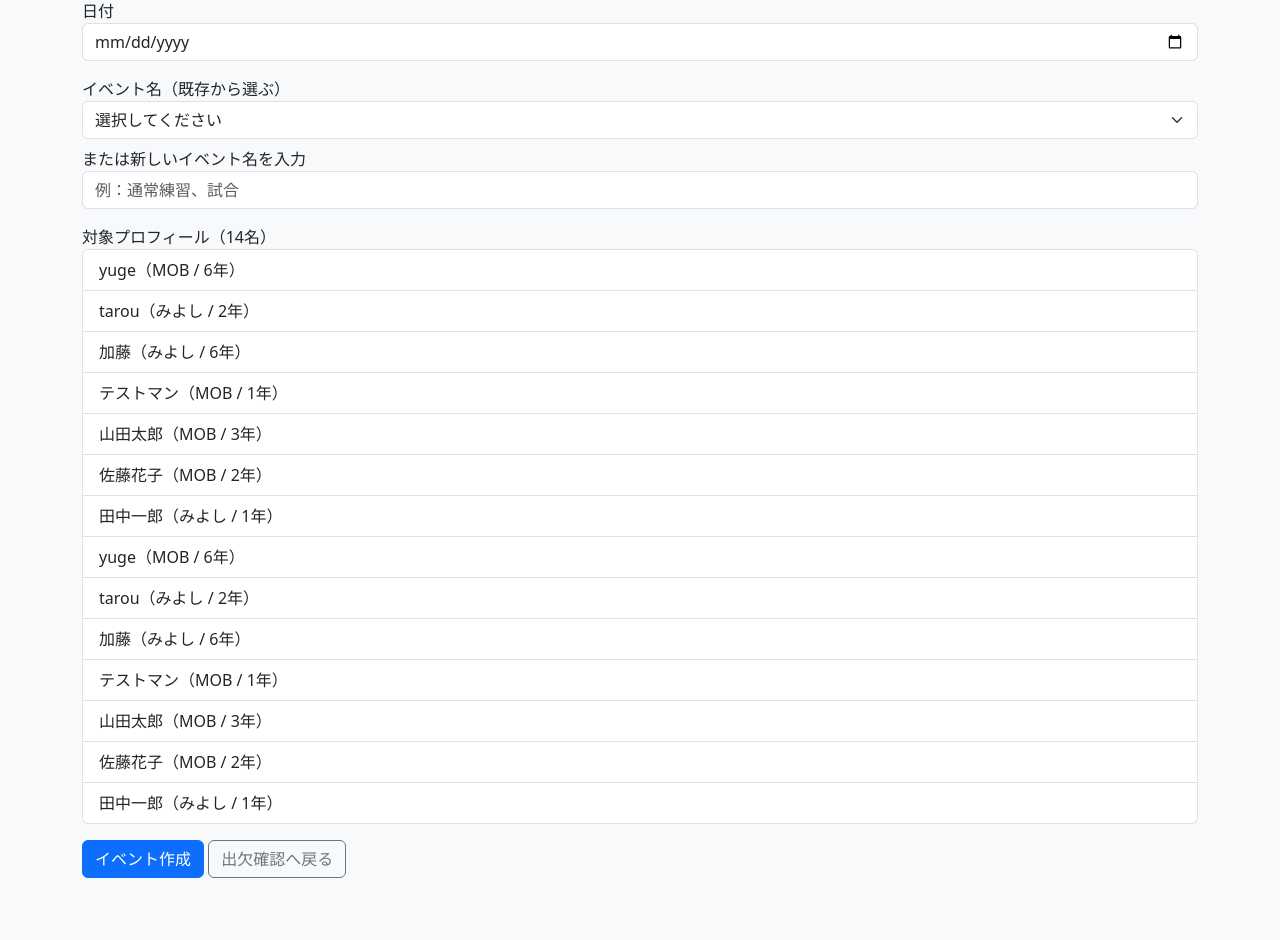
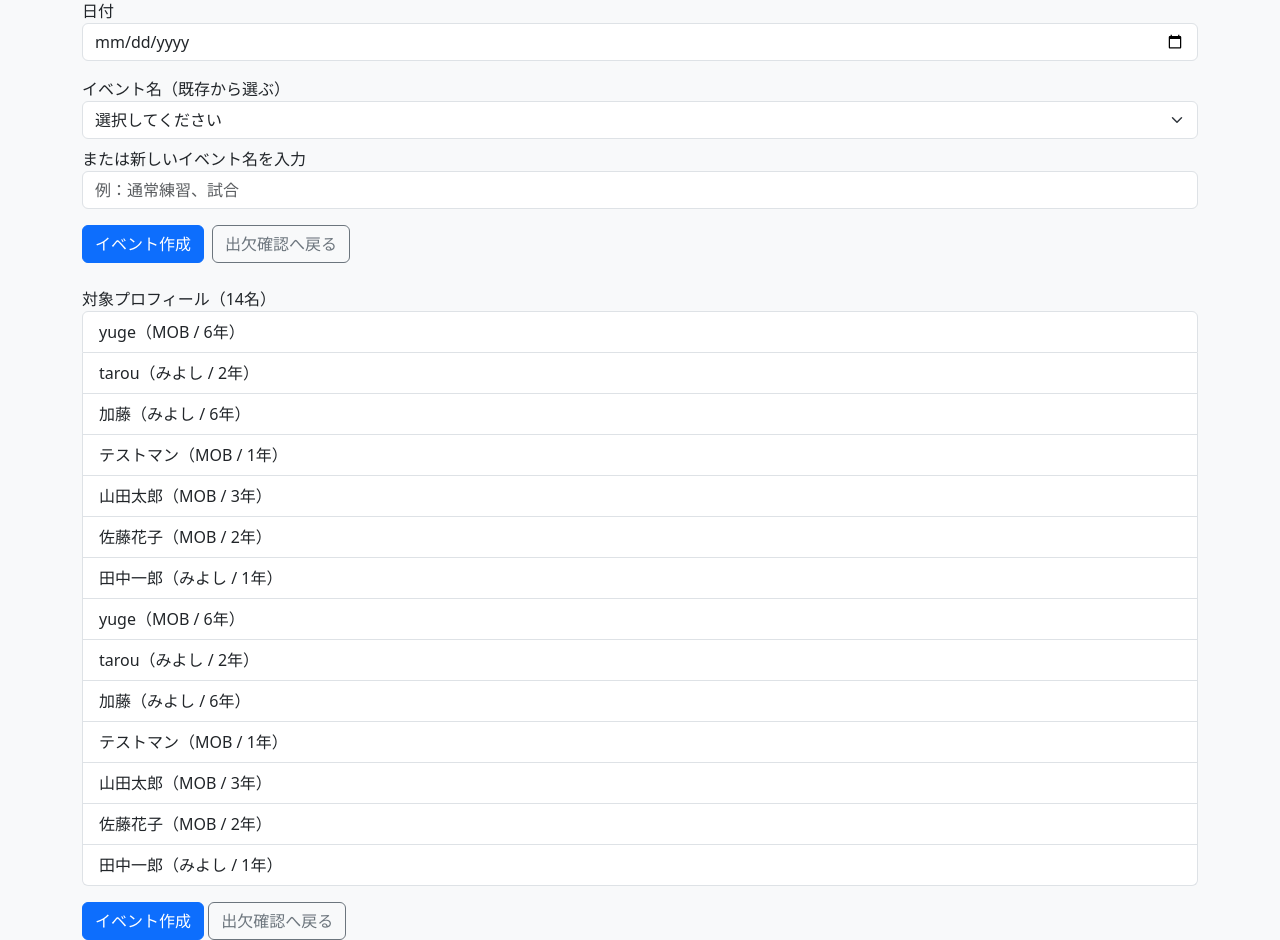
Before and after one commit to Yuge-U/purofu, a Flask app: page /attendance/register in a window 1280 px wide. Shown: the part 289-1229 px from the top of the page. Before the commit the page ends 1167 px from the top, so only its background shows below. Run offline with Flask 3, Linux system fonts and the light colour scheme; data comes from the database, SQL or seed files in the repository.

Commit message:
ボタン位置

```diff
--- a/templates/attendance_register.html
+++ b/templates/attendance_register.html
@@ -41,6 +41,11 @@
     <input type="text" id="event_input" name="event" class="form-control" placeholder="例：通常練習、試合" required>
   </div>
 
+  <div class="d-flex gap-2 mb-4">
+    <button type="submit" class="btn btn-primary">イベント作成</button>
+    <a href="{{ url_for('view_attendance') }}" class="btn btn-outline-secondary">出欠確認へ戻る</a>
+  </div>
+
   <!-- 🔹 対象プロフィール一覧 -->
   <div class="mb-3">
     <label>対象プロフィール（{{ profiles|length }}名）</label>
@@ -55,5 +60,6 @@
 
   <button type="submit" class="btn btn-primary">イベント作成</button>
   <a href="{{ url_for('view_attendance') }}" class="btn btn-outline-secondary">出欠確認へ戻る</a>
+
 </form>
 {% endblock %}
--- a/templates/edit.html
+++ b/templates/edit.html
@@ -5,6 +5,7 @@
 <h2 class="mb-4">プロフィール編集</h2>
 
 <form method="POST" enctype="multipart/form-data">
+  <input type="hidden" name="return_url" value="{{ request.referrer }}">
 
   <!-- 🔸 チーム名 -->
   <div class="row mb-3">
```
